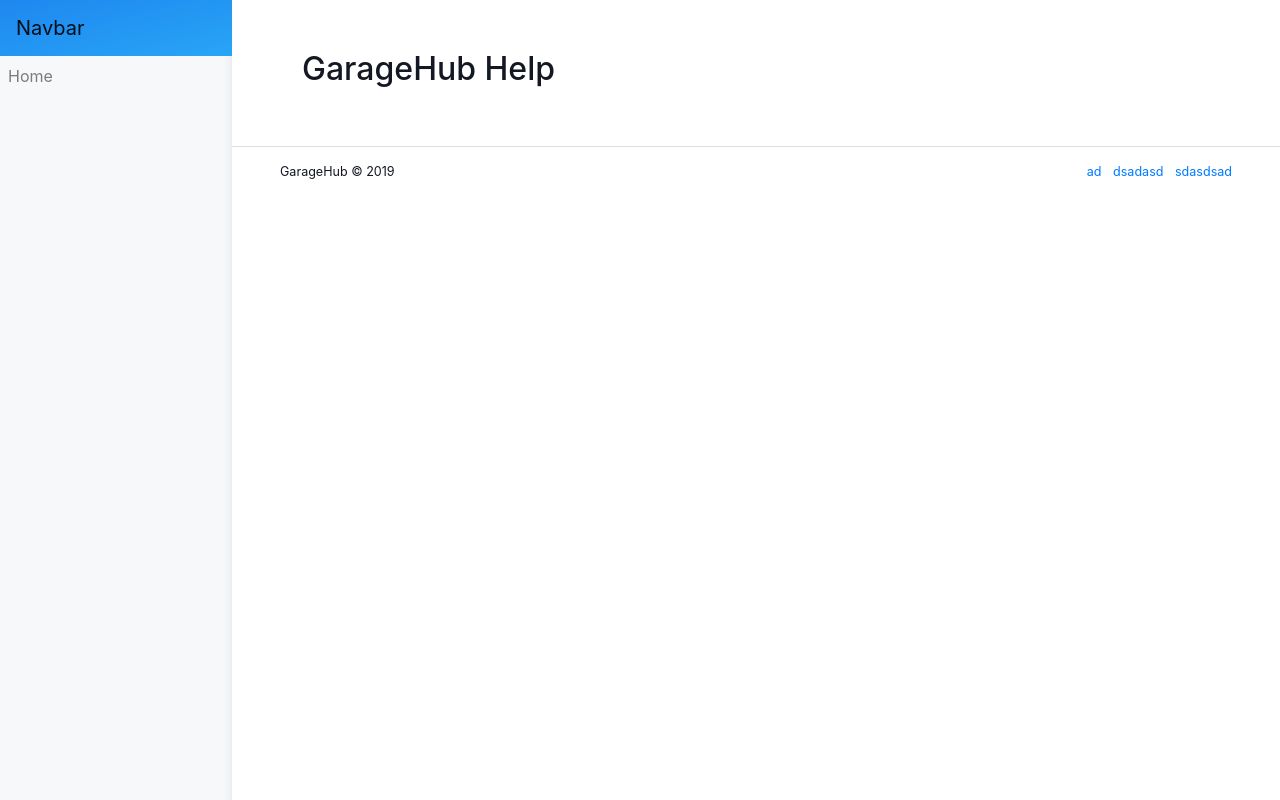
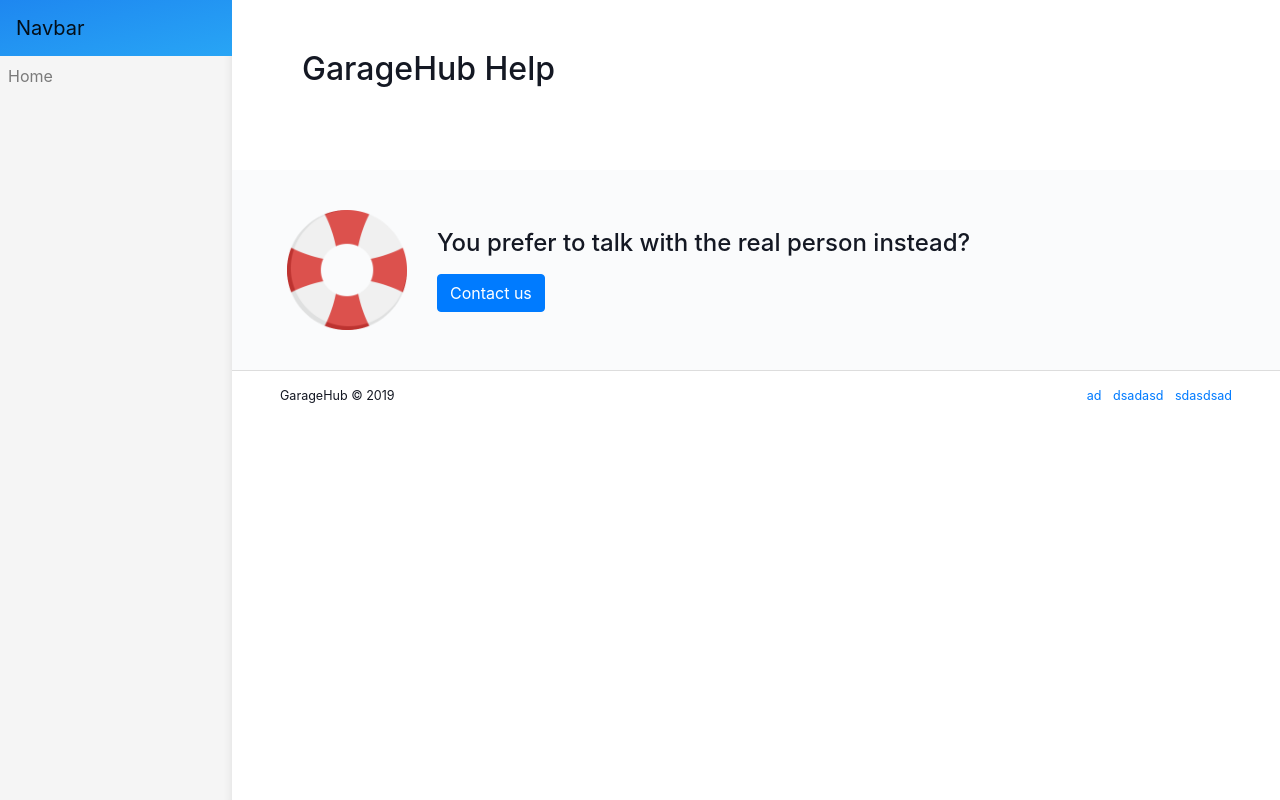
Before and after one commit to Garage-Hub/help-pages, a Django app: page / in a window 1280 px wide. Run offline with Django 3.2, Linux system fonts and the light colour scheme; some libraries are stand-ins or nearby versions.

Commit message:
added real help box

```diff
--- a/help/static/help/css/style.css
+++ b/help/static/help/css/style.css
@@ -69,7 +69,7 @@ body {
  */
 
 .navbar {
-    background: rgb(247, 248, 249);
+    background: #f5f5f5;
 }
 
 @media (min-width: 768px) {
@@ -87,6 +87,20 @@ body {
     background: linear-gradient(to left top, rgb(40, 165, 245), rgb(30, 135, 240));
 }
 
+.footer-help {
+    padding: 40px;
+    background: #fafbfc;
+}
+
+.footer-help-img {
+    width: 120px;
+    height: 120px;
+    margin-right: 30px;
+    background-image: url('../img/help.png');
+    background-size: contain;
+
+}
+
 .footer {
     font-size: .785rem;
     border-top: 1px solid #ddd;
--- a/templates/base.html
+++ b/templates/base.html
@@ -20,6 +20,22 @@
   {% endblock %}
 </main>
 
+<section id="real-help" class="footer-help mt-4">
+  <div class="container-fluid">
+    <div class="row">
+      <div class="col-md-12">
+        <div class="d-flex align-items-center">
+          <div class="footer-help-img"></div>
+          <div class="footer-help-text">
+            <h4 class="mb-3">You prefer to talk with the real person instead?</h4>
+            <a href="https://garagehub.io/contact" class="btn btn-md btn-primary">Contact us</a>
+          </div>
+        </div>
+      </div>
+    </div>
+  </div>
+</section>
+
 <footer class="footer py-3 px-5 d-flex flex-column flex-md-row text-center text-md-left">
   <span>GarageHub &copy; {% now "Y" %}</span>
   <ul class="list-unstyled list-inline ml-md-auto">
```
Also changed, not shown: help/static/help/img/help.png (added).
